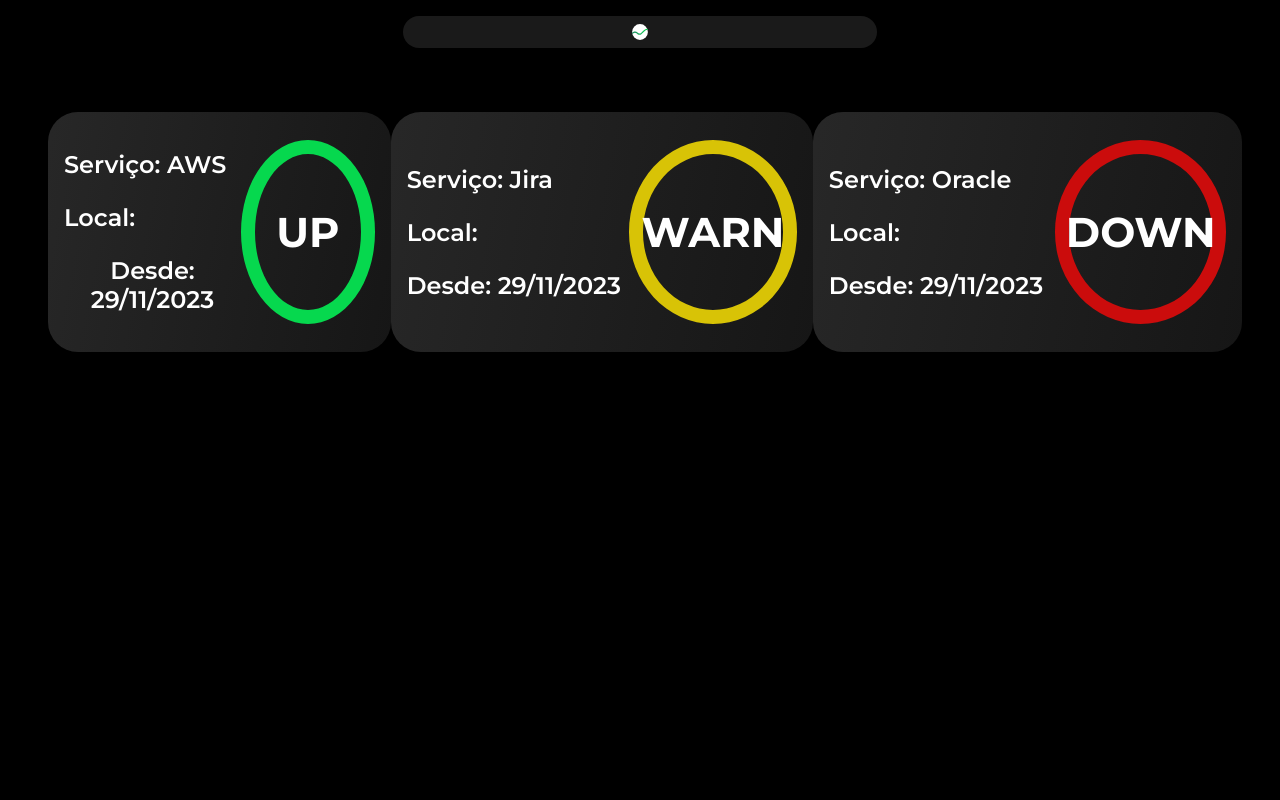
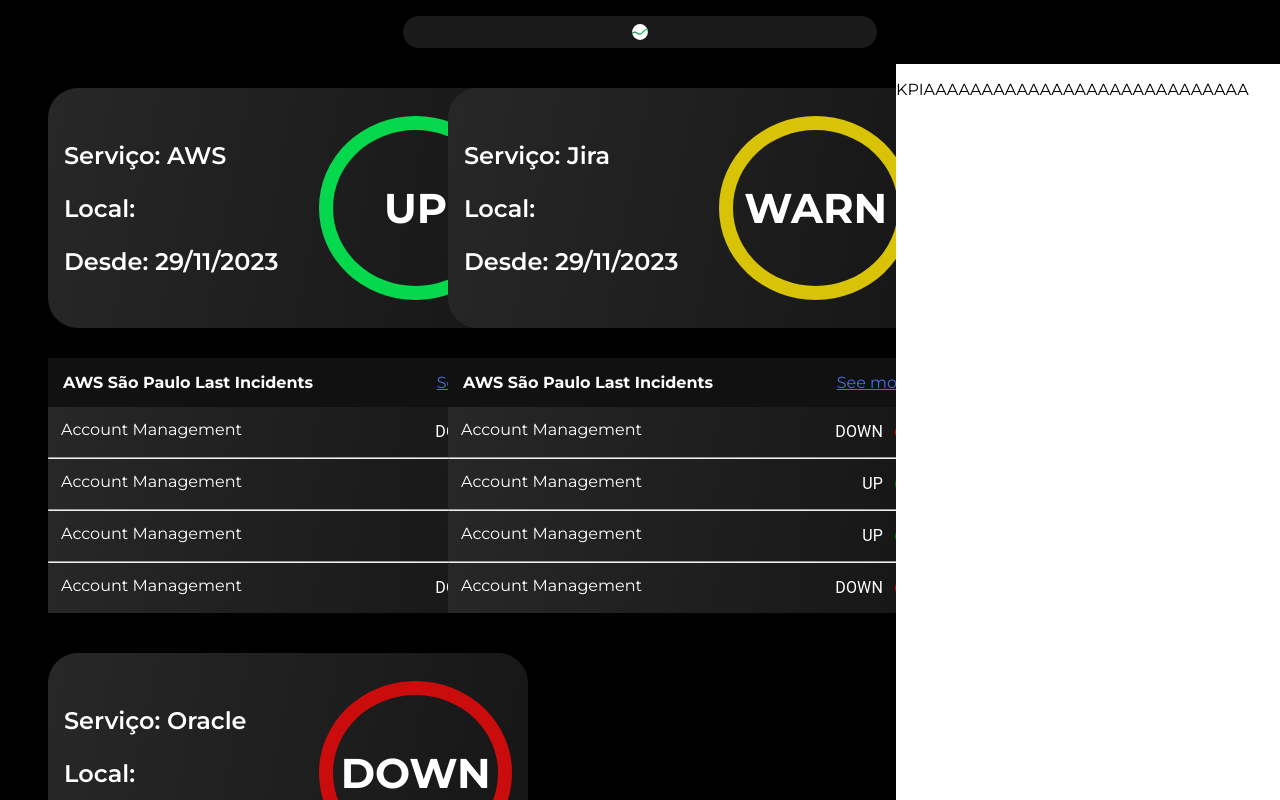
Before and after one commit to hackatonjefpicpay/frontend, a React (Create React App) app: page / in a window 1280 px wide. Built offline with nearby package versions, Linux system fonts and the light colour scheme.

Commit message:
mudando a tela principal

```diff
--- /dev/null
+++ b/src/Components/LastIncidents/index.tsx
@@ -0,0 +1,51 @@
+import * as S from "./styles";
+import dependencies from "../../dependencies";
+
+interface IServiceIconCardProps {
+  local?: string;
+  evento?: Array<string>;
+  value?: Array<string>;
+}
+const LastIncidents = ({ local, evento, value }: IServiceIconCardProps) => {
+  return (
+    <S.ContainerBox>
+      <S.TitleBox>
+        <b>{local}</b>
+        <S.SeeButton>See more</S.SeeButton>
+      </S.TitleBox>
+      <S.IncidentBox>
+        <p>{evento ? evento[0] : null}</p>
+        <S.IconParagraph>
+          {value ? value[0] : null}
+          {value ? value[0] === "DOWN" ? <S.RedIcon /> : <S.GreenIcon /> : null}
+        </S.IconParagraph>
+      </S.IncidentBox>
+      <hr />
+      <S.IncidentBox>
+        <p>{evento ? evento[1] : null}</p>
+        <S.IconParagraph>
+          {value ? value[1] : null}{" "}
+          {value ? value[1] === "DOWN" ? <S.RedIcon /> : <S.GreenIcon /> : null}
+        </S.IconParagraph>
+      </S.IncidentBox>
+      <hr />
+      <S.IncidentBox>
+        <p>{evento ? evento[2] : null}</p>
+        <S.IconParagraph>
+          {value ? value[2] : null}{" "}
+          {value ? value[2] === "DOWN" ? <S.RedIcon /> : <S.GreenIcon /> : null}
+        </S.IconParagraph>
+      </S.IncidentBox>
+      <hr />
+      <S.IncidentBox>
+        <p>{evento ? evento[3] : null}</p>
+        <S.IconParagraph>
+          {value ? value[3] : null}{" "}
+          {value ? value[3] === "DOWN" ? <S.RedIcon /> : <S.GreenIcon /> : null}
+        </S.IconParagraph>
+      </S.IncidentBox>
+    </S.ContainerBox>
+  );
+};
+
+export { LastIncidents };
--- /dev/null
+++ b/src/Components/LastIncidents/styles.ts
@@ -0,0 +1,49 @@
+import styled from "styled-components";
+import { Box, Typography } from "@mui/material";
+
+export const ContainerBox = styled(Box)`
+  color: white;
+  background-color: blue;
+  width: 30rem;
+  display: flex;
+  flex-direction: column;
+`;
+export const TitleBox = styled(Box)`
+  padding: 15px;
+  background-color: #111111;
+  color: white;
+  display: flex;
+  justify-content: space-between;
+`;
+export const IncidentBox = styled(Box)`
+  padding: 13px;
+  color: white;
+  display: flex;
+  justify-content: space-between;
+  background: var(
+    --gradient,
+    linear-gradient(101deg, #272727 1.82%, #161616 99.91%)
+  );
+`;
+export const SeeButton = styled(Box)`
+  color: #486DE8;
+  text-decoration: underline;
+  cursor: pointer
+`;
+export const RedIcon = styled(Box)`
+  background-color: red;
+  width: 20px;
+  height: 20px;
+  border-radius: 100%;
+`;
+export const GreenIcon = styled(Box)`
+  background-color: green;
+  width: 20px;
+  height: 20px;
+  border-radius: 100%;
+`;
+export const IconParagraph = styled(Typography)`
+  display: flex;
+  align-items: center;
+  gap: 12px;
+`;
--- a/src/Components/NavBar/styles.ts
+++ b/src/Components/NavBar/styles.ts
@@ -9,6 +9,7 @@
   display: flex;
   flex-direction: column;
   align-items: center;
+  position: absolute
 `;
 
 export const LogoContainer = styled(Box)`
--- a/src/Pages/Dashboard/index.tsx
+++ b/src/Pages/Dashboard/index.tsx
@@ -2,6 +2,7 @@
 import * as S from "./style";
 import { NavBar } from "../../Components/NavBar";
 import { ServiceMainCard } from "../../Components/ServiceMainCard";
+import { LastIncidents } from "../../Components/LastIncidents";
 import { useEffect } from "react";
 
 const servicesList = [
@@ -9,16 +10,40 @@
     name: "AWS",
     place: "São Paulo",
     status: 1,
+    local: "AWS São Paulo Last Incidents",
+    evento: [
+      "Account Management",
+      "Account Management",
+      "Account Management",
+      "Account Management",
+    ],
+    value: ["DOWN", "UP", "UP", "DOWN"],
   },
   {
     name: "Jira",
     place: "São Paulo",
     status: 2,
+    local: "AWS São Paulo Last Incidents",
+    evento: [
+      "Account Management",
+      "Account Management",
+      "Account Management",
+      "Account Management",
+    ],
+    value: ["DOWN", "UP", "UP", "DOWN"],
   },
   {
     name: "Oracle",
     place: "São Paulo",
     status: 3,
+    local: "AWS São Paulo Last Incidents",
+    evento: [
+      "Account Management",
+      "Account Management",
+      "Account Management",
+      "Account Management",
+    ],
+    value: ["DOWN", "UP", "UP", "DOWN"],
   },
 ];
 
@@ -28,18 +53,22 @@
       <S.PageWrapper>
         <NavBar />
         <S.InfoContainer>
-          <S.ServiceCardGrid>
-            {servicesList.map((service) => {
-              return (
+          {servicesList.map((service) => {
+            return (
+              <S.ServiceCardGrid>
                 <ServiceMainCard
                   key={service.name}
                   serviceName={service.name}
                   status={service.status}
                 />
-              );
-            })}
-          </S.ServiceCardGrid>
+                <LastIncidents local={service.local} evento={service.evento} value={service.value} />
+              </S.ServiceCardGrid>
+            );
+          })}
         </S.InfoContainer>
+        <S.InfoContainerKPI>
+          <p>KPIAAAAAAAAAAAAAAAAAAAAAAAAAAAA</p>
+        </S.InfoContainerKPI>
       </S.PageWrapper>
     </>
   );
--- a/src/Pages/Dashboard/style.ts
+++ b/src/Pages/Dashboard/style.ts
@@ -3,18 +3,29 @@
 
 export const PageWrapper = styled(Box)`
   width: 100%;
+  display: flex;
 `;
 
 export const InfoContainer = styled(Box)`
-  width: 100%;
+  width: 70%;
+  height: 100vh;
   background-color: #000000;
   padding: 3rem;
-  height: 92vh;
+  overflow: scroll;
+  overflow-x: hidden;
+`;
+export const InfoContainerKPI = styled(Box)`
+  width: 30%;
+  height: 100vh;
+  padding-top: 80px;
 `;
 
 export const ServiceCardGrid = styled(Box)`
+  width: 45%;
+  float: left;
   display: flex;
-  align-items: center;
-  justify-content: space-between;
-  width: 100%;
+  flex-direction: column;
+  gap: 30px;
+  margin-top: 5%;
+  margin-right: 5%;
 `;
```
